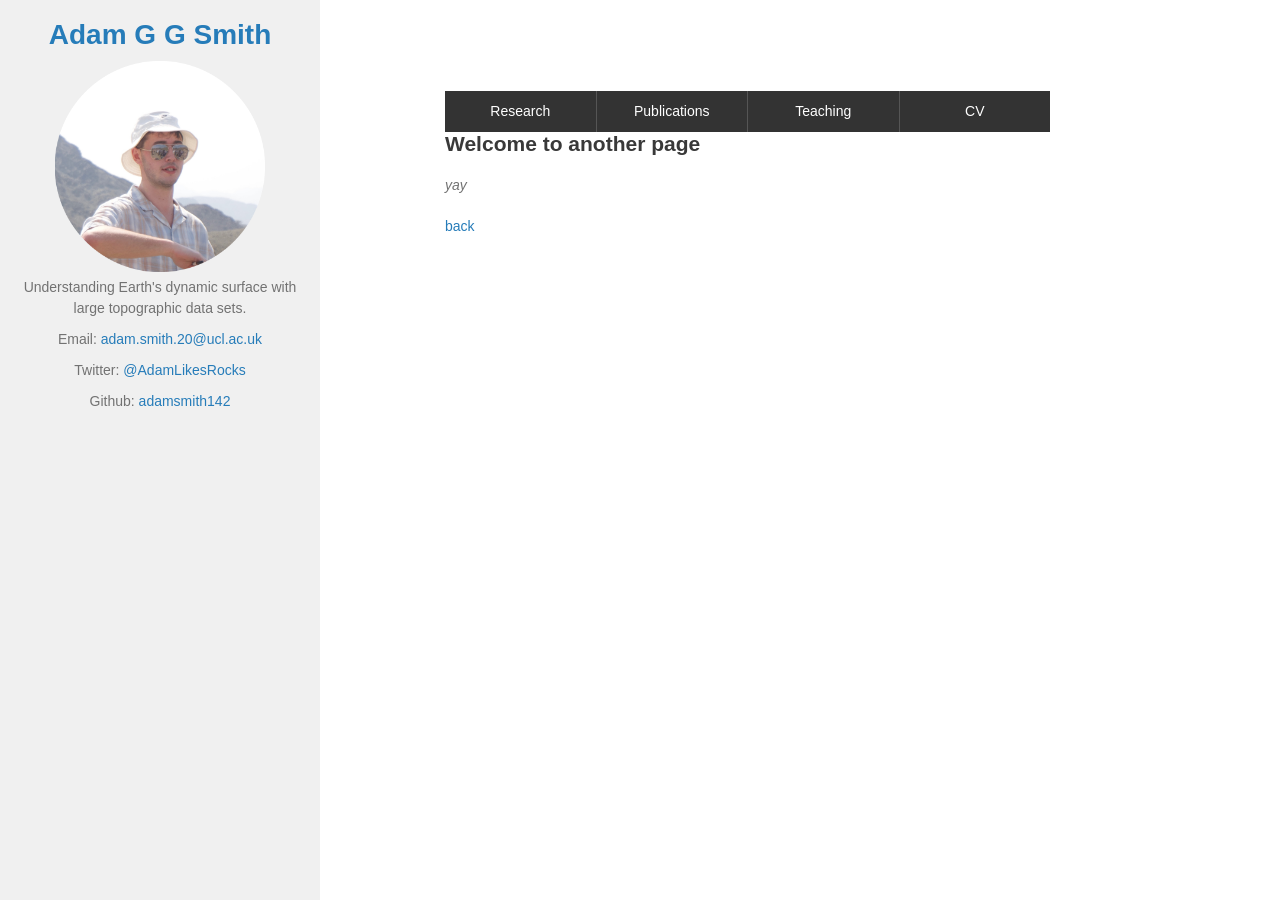
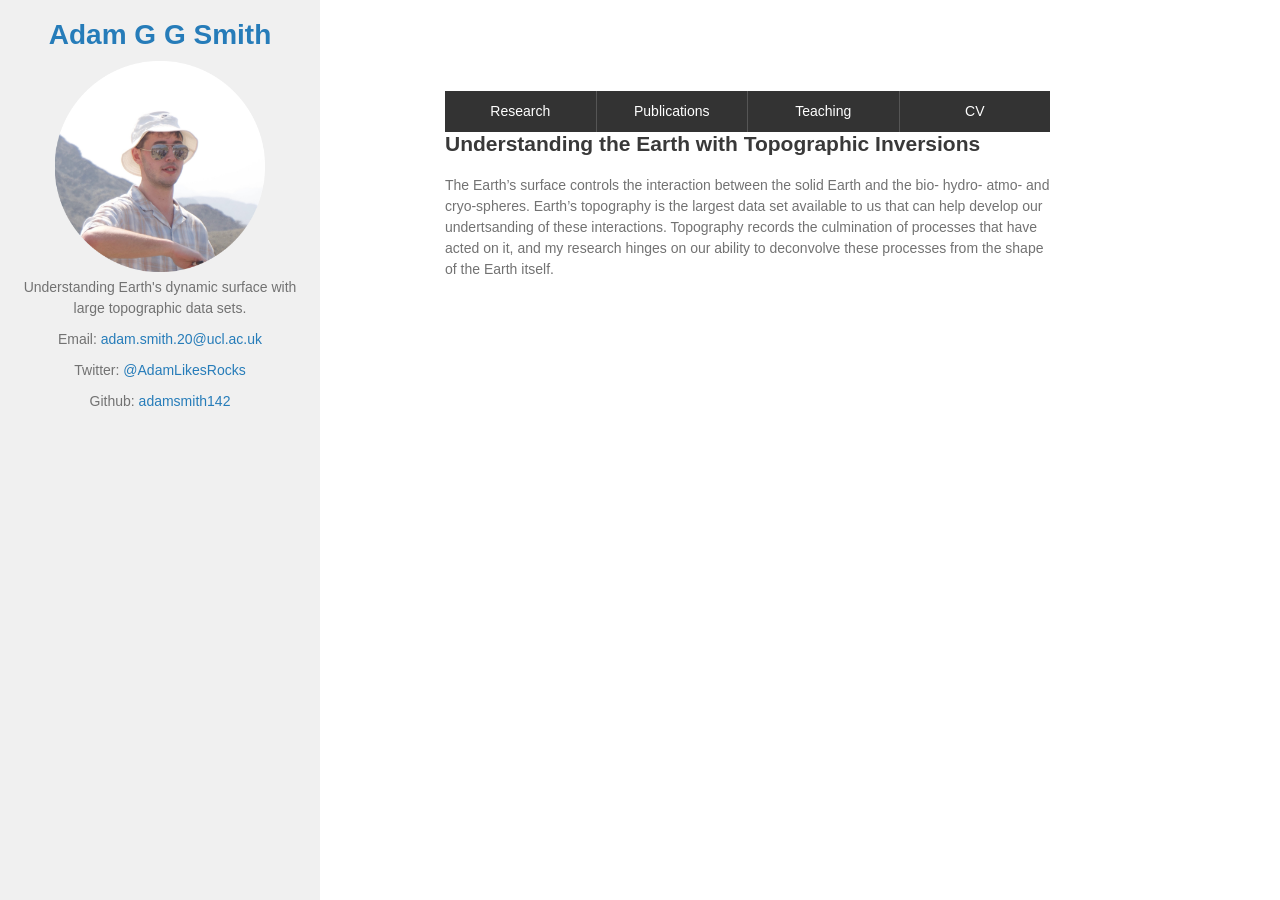
Before and after one commit to adamsmith142/adamsmith142.github.io, a Jekyll site: the page built from Research.md, in a window 1280 px wide and 900 px high. Built offline with Jekyll 4.4.1, drawn with Linux system fonts in a browser that asks for light colours; our own code applies the rules of GitHub Pages for plain Markdown files.

Commit message:
Update Research.md

```diff
--- a/Research.md
+++ b/Research.md
@@ -1,9 +1,4 @@
----
-layout: default
----
 
-## Welcome to another page
+## Understanding the Earth with Topographic Inversions
 
-_yay_
-
-[back](./)
+The Earth's surface controls the interaction between the solid Earth and the bio- hydro- atmo- and cryo-spheres. Earth's topography is the largest data set available to us that can help develop our undertsanding of these interactions. Topography records the culmination of processes that have acted on it, and my research hinges on our ability to deconvolve these processes from the shape of the Earth itself.
```
